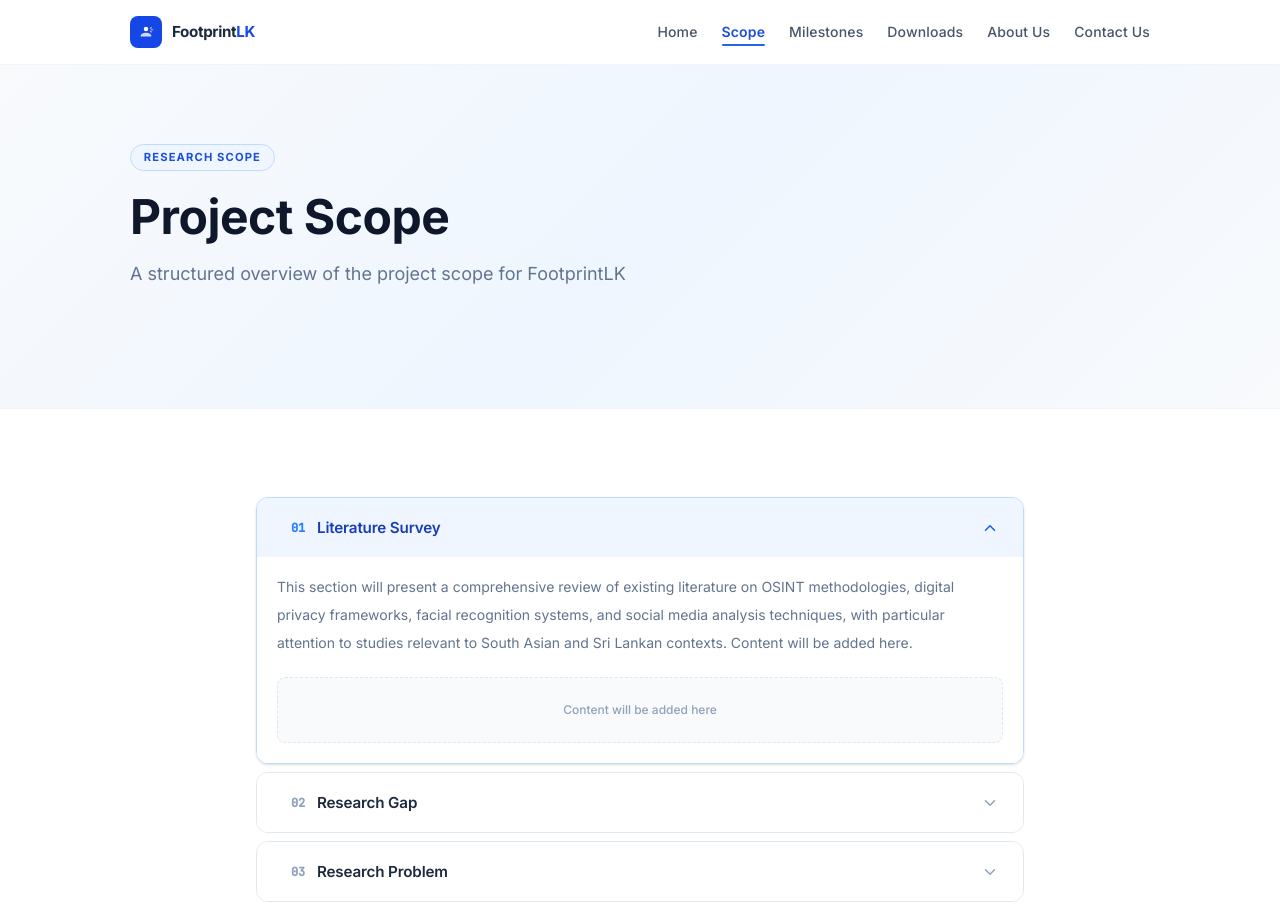
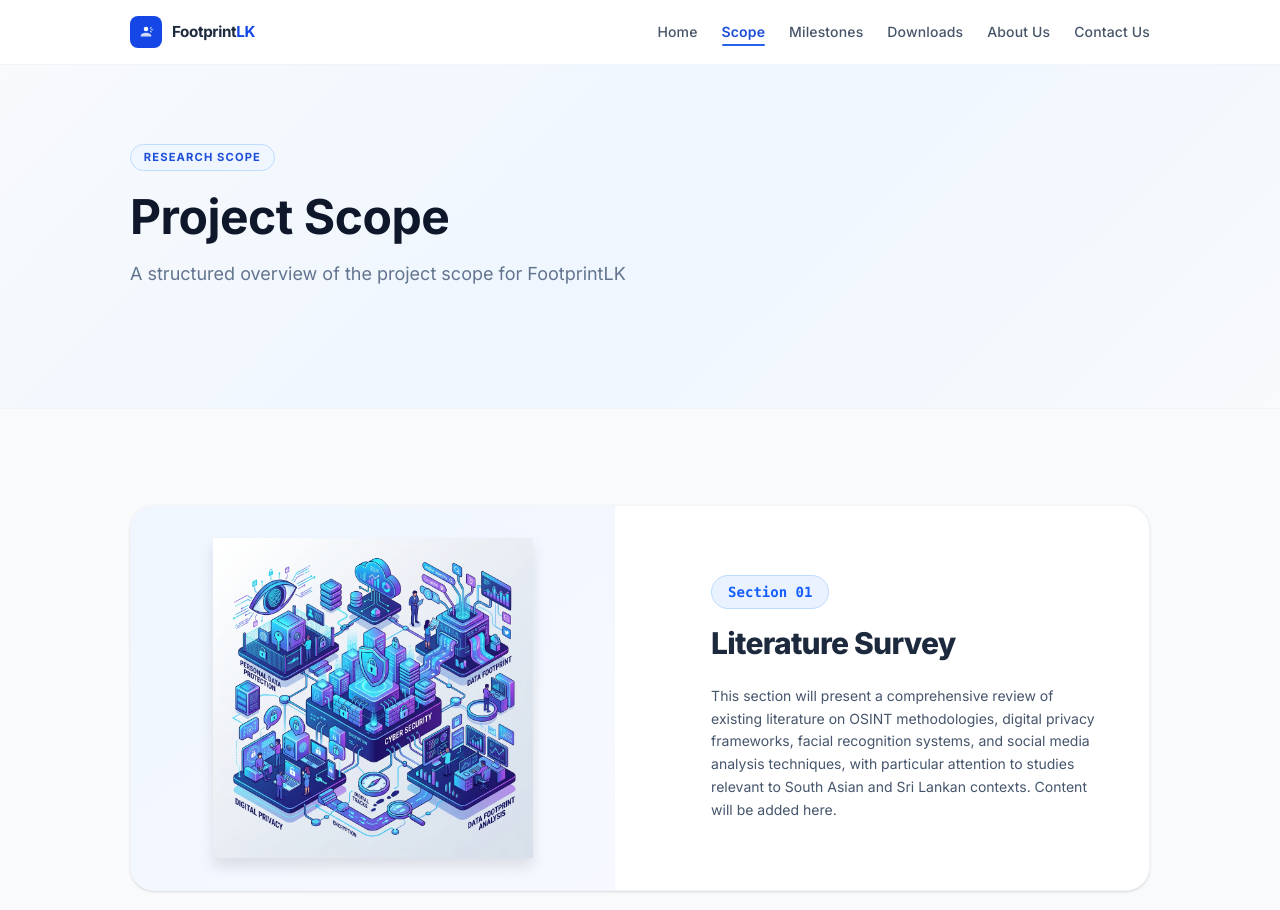
Before and after one commit to justdsn/RPWebsite, a React (Vite) app: page /scope in a window 1280 px wide. Shown: the top 910 px of the page. Built offline with nearby package versions, Linux system fonts and the light colour scheme.

Commit message:
Refactor Scope page: replace accordion with sequential layout and added illustrations

```diff
--- a/src/pages/Scope.tsx
+++ b/src/pages/Scope.tsx
@@ -1,27 +1,7 @@
-import { useState } from "react";
 import SectionHeader from "../components/SectionHeader";
 import { scopeSections } from "../data/content";
 
-const IconChevron = ({ open }: { open: boolean }) => (
-  <svg
-    width="18"
-    height="18"
-    viewBox="0 0 24 24"
-    fill="none"
-    aria-hidden="true"
-    style={{ transform: open ? "rotate(180deg)" : "rotate(0deg)", transition: "transform 0.25s ease" }}
-  >
-    <path d="M6 9l6 6 6-6" stroke="currentColor" strokeWidth="2" strokeLinecap="round" strokeLinejoin="round" />
-  </svg>
-);
-
 export default function Scope() {
-  const [openId, setOpenId] = useState<string | null>(scopeSections[0].id);
-
-  const toggle = (id: string) => {
-    setOpenId((prev) => (prev === id ? null : id));
-  };
-
   return (
     <main id="main-content">
       {/* Page header */}
@@ -39,83 +19,45 @@ export default function Scope() {
         </div>
       </section>
 
-      {/* Accordion sections */}
-      <section aria-label="Scope sections" className="page-section bg-white">
+      {/* Scope sections details */}
+      <section aria-label="Scope details" className="page-section bg-slate-50 py-16 lg:py-24">
         <div className="container-main">
-          <div className="max-w-3xl mx-auto">
-            <div
-              className="flex flex-col gap-2"
-              role="list"
-              aria-label="Research scope accordion"
-            >
+          <div className="max-w-5xl mx-auto space-y-16">
             {scopeSections.map((section, idx) => {
-                const isOpen = openId === section.id;
-                const panelId = `panel-${section.id}`;
-                const btnId = `btn-${section.id}`;
-
+              const isEven = idx % 2 === 0;
               return (
                 <div
                   key={section.id}
-                    role="listitem"
-                    className={`border rounded-xl overflow-hidden transition-all duration-200 ${isOpen
-                      ? "border-blue-200 shadow-sm"
-                      : "border-slate-200 hover:border-blue-100"
+                  className={`flex flex-col md:flex-row gap-8 lg:gap-12 items-center bg-white rounded-3xl shadow-sm border border-slate-100 overflow-hidden transition-all duration-300 hover:shadow-md ${
+                    isEven ? "md:flex-row" : "md:flex-row-reverse"
                   }`}
                 >
-                    <h2>
-                      <button
-                        id={btnId}
-                        aria-expanded={isOpen}
-                        aria-controls={panelId}
-                        onClick={() => toggle(section.id)}
-                        className={`w-full flex items-center justify-between gap-4 px-6 py-5 text-left transition-colors ${isOpen
-                          ? "bg-blue-50 text-blue-800"
-                          : "bg-white text-slate-800 hover:bg-slate-50"
-                          }`}
-                      >
-                        <span className="flex items-center gap-3">
-                          <span
-                            className={`text-xs font-bold mono flex-shrink-0 w-6 text-right ${isOpen ? "text-blue-500" : "text-slate-400"
-                              }`}
-                          >
-                            {String(idx + 1).padStart(2, "0")}
+                  <div className="w-full md:w-5/12 lg:w-1/2 h-64 md:h-auto min-h-[250px] lg:min-h-[350px] bg-gradient-to-br from-blue-50 to-indigo-50/50 flex items-center justify-center p-8 relative">
+                    <img
+                      src="/images/scope_illustration.png"
+                      alt={`${section.title} Illustration`}
+                      className="w-full h-full object-contain max-w-[280px] lg:max-w-[320px] drop-shadow-xl transition-transform duration-500 hover:scale-105"
+                    />
+                  </div>
+
+                  <div className="w-full md:w-7/12 lg:w-1/2 p-8 md:p-10 lg:p-12">
+                    <div className="flex flex-col items-start gap-4 mb-6">
+                      <span className="text-sm font-bold font-mono text-blue-600 bg-blue-100/60 px-4 py-1.5 rounded-full border border-blue-200">
+                        Section {String(idx + 1).padStart(2, "0")}
                       </span>
-                          <span className="font-semibold text-[0.95rem]">
+                      <h2 className="text-2xl lg:text-3xl font-extrabold text-slate-800 tracking-tight">
                         {section.title}
-                          </span>
-                        </span>
-                        <span
-                          className={`flex-shrink-0 ${isOpen ? "text-blue-600" : "text-slate-400"
-                            }`}
-                        >
-                          <IconChevron open={isOpen} />
-                        </span>
-                      </button>
                       </h2>
-
-                    <div
-                      id={panelId}
-                      role="region"
-                      aria-labelledby={btnId}
-                      hidden={!isOpen}
-                      className="px-5 pb-5 pt-4 bg-white"
-                    >
-                      <p className="text-sm text-slate-500 leading-7 mb-5">
+                    </div>
+                    <p className="text-slate-600 leading-relaxed text-xs lg:text-sm">
                       {section.placeholder}
                     </p>
-                      {/* Content placeholder area */}
-                      <div className="rounded-lg border border-dashed border-slate-200 bg-slate-50 px-4 py-6 text-center">
-                        <p className="text-xs text-slate-400 font-medium">
-                          Content will be added here
-                        </p>
-                      </div>
                   </div>
                 </div>
               );
             })}
           </div>
         </div>
-        </div>
       </section>
     </main>
   );
```
Also changed, not shown: public/images/scope_illustration.png (added). Lines whose indentation alone changed are shown as unchanged.
